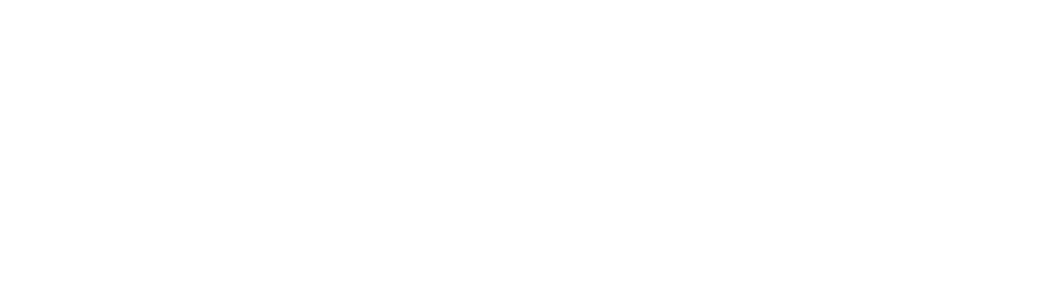
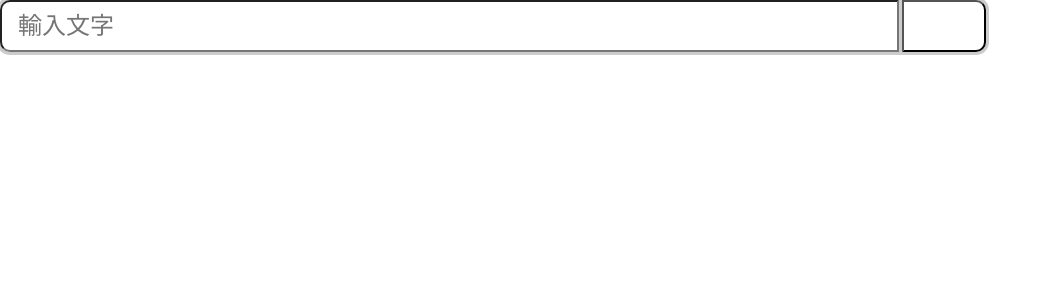
Before and after one commit to webduinoio/webduino-remote, a React (Create React App) app in the folder my-app/: page / in a window 1280 px wide. Shown: the top 300 px of the page, without its empty margins (0-1052 px from the left). Built offline with nearby package versions, Linux system fonts and the light colour scheme.

Commit message:
feat: :art: Add Input

```diff
--- a/my-app/src/App.tsx
+++ b/my-app/src/App.tsx
@@ -1,12 +1,15 @@
 import React from 'react';
 import { ReactComponent as Circle } from './images/circle.svg'
 import './App.css';
+import Input from './components/Input/Input';
 
 
 function App() {
   return (
     <div className="App">
-      <div className="App-Header"></div>
+      <div className="App-Header">
+      </div>
+      <Input />
     </div>
   );
 }
--- /dev/null
+++ b/my-app/src/components/Input/Input.tsx
@@ -0,0 +1,13 @@
+import React from 'react'
+import './index.css';
+
+function Input() {
+    return (
+        <div className="Input">
+            <input type="text" className="Input-input" placeholder="輸入文字" />
+            <button className="Input-button">傳送</button>
+        </div>
+    )
+}
+
+export default Input
--- /dev/null
+++ b/my-app/src/components/Input/index.css
@@ -0,0 +1,40 @@
+.Input {
+    display: inline-flex;
+    position: relative;
+    flex-wrap: wrap;
+    align-items: stretch;
+    width: 77%;
+    margin-bottom: 2rem;
+}
+
+.Input-input {
+    display: block;
+    font-size: 1.5rem;
+    line-height: 1;
+    width: 1%;
+    flex: 1 1 auto;
+    background: none;
+    color: #ddd;
+    margin: 0 auto;
+    padding: 10px 1rem;
+    box-shadow: inset #ccc 0 0 0 0, #ccc 0 0 0 3px;
+    border-radius: 10px;
+    border-top-right-radius: 0;
+    border-bottom-right-radius: 0;
+}
+
+.Input-button {
+    display: inline-block;
+    font-size: 1.5rem;
+    line-height: 1;
+    box-shadow: inset #ccc 0 0 0 0, #ccc 0 0 0 3px;
+    border-radius: 10px;
+    background: rgba(255, 255, 255, .1);
+    color: #fff;
+    vertical-align: top;
+    transition: .3s;
+    padding: 10px 1rem;
+    border-top-left-radius: 0;
+    border-bottom-left-radius: 0;
+    margin: 0 0 0 3px;
+}
```
